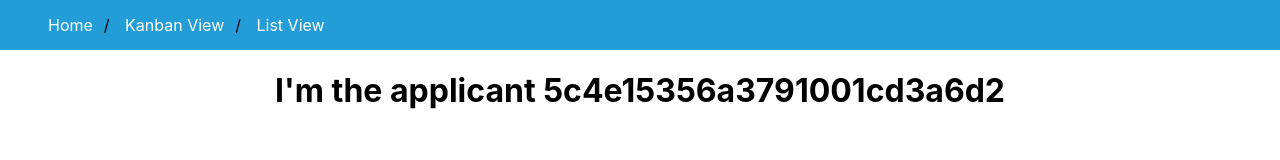
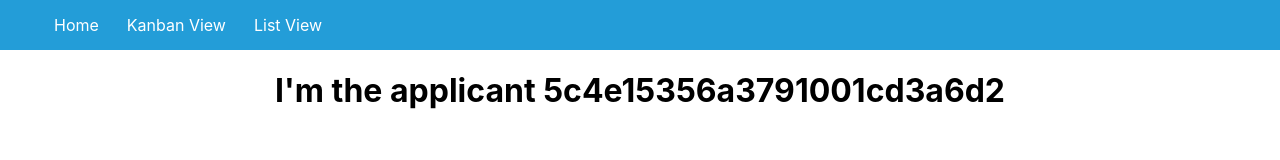
Before and after one commit to saeendamghanian/dashboard-kanban, a React (Create React App) app: page /applicant/5c4e15356a3791001cd3a6d2 in a window 1280 px wide. Shown: the top 160 px of the page. Built offline with nearby package versions, Linux system fonts and the light colour scheme.

Commit message:
css for navbar

```diff
--- a/src/App.css
+++ b/src/App.css
@@ -54,16 +54,14 @@
 }
 
 .navbar-item a {
+  padding: 6px;
   margin: 8px;
   color: white;
   text-decoration: none;
 }
 
 .navbar-item a:hover {
-  color: #5a5a5a;
+  background-color: #f5f5f5;
+  color: black;
+  border-radius: 5px;
 }
-
-.navbar li + li:before {
-  padding: 3px;
-  content: "/\00a0";
-}
```
